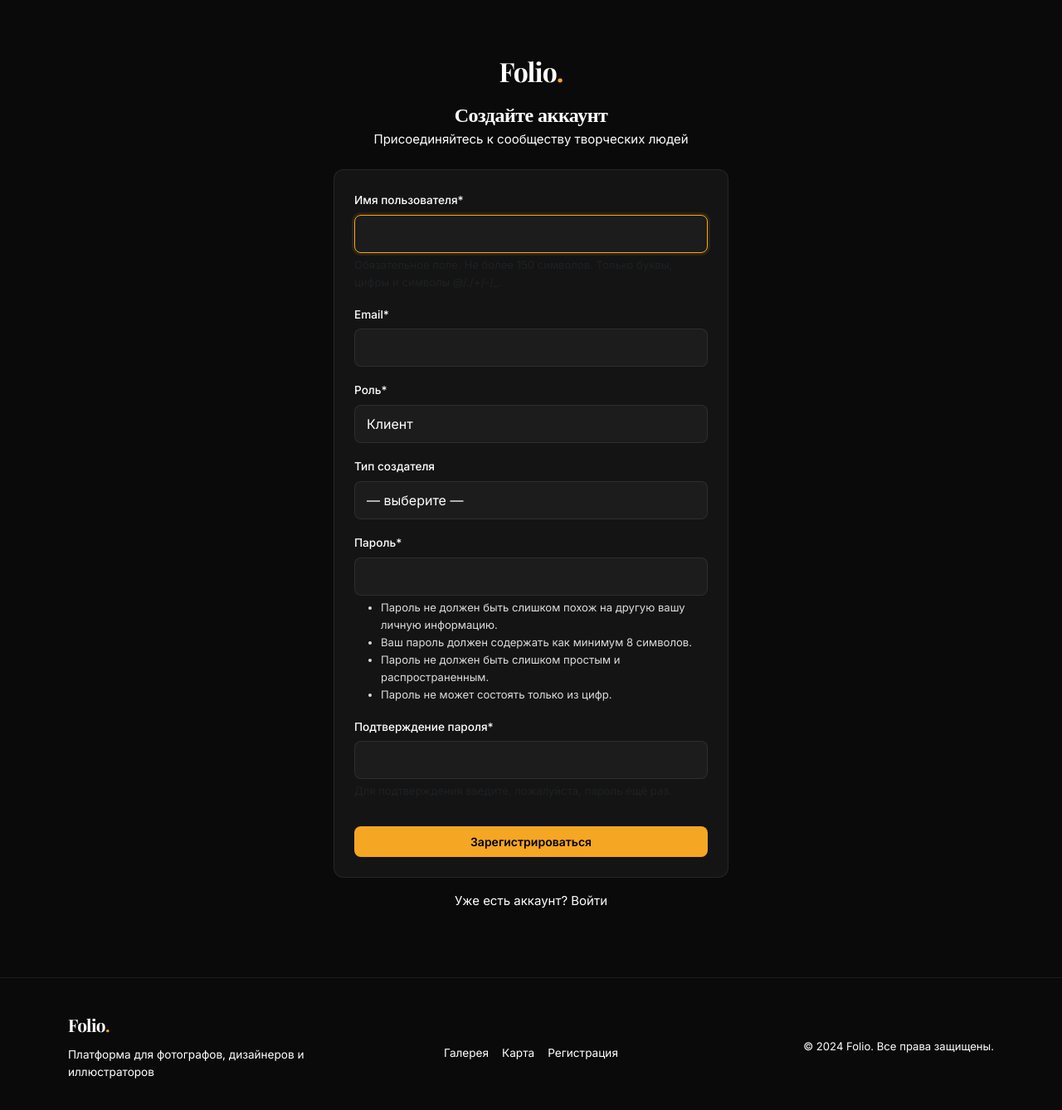
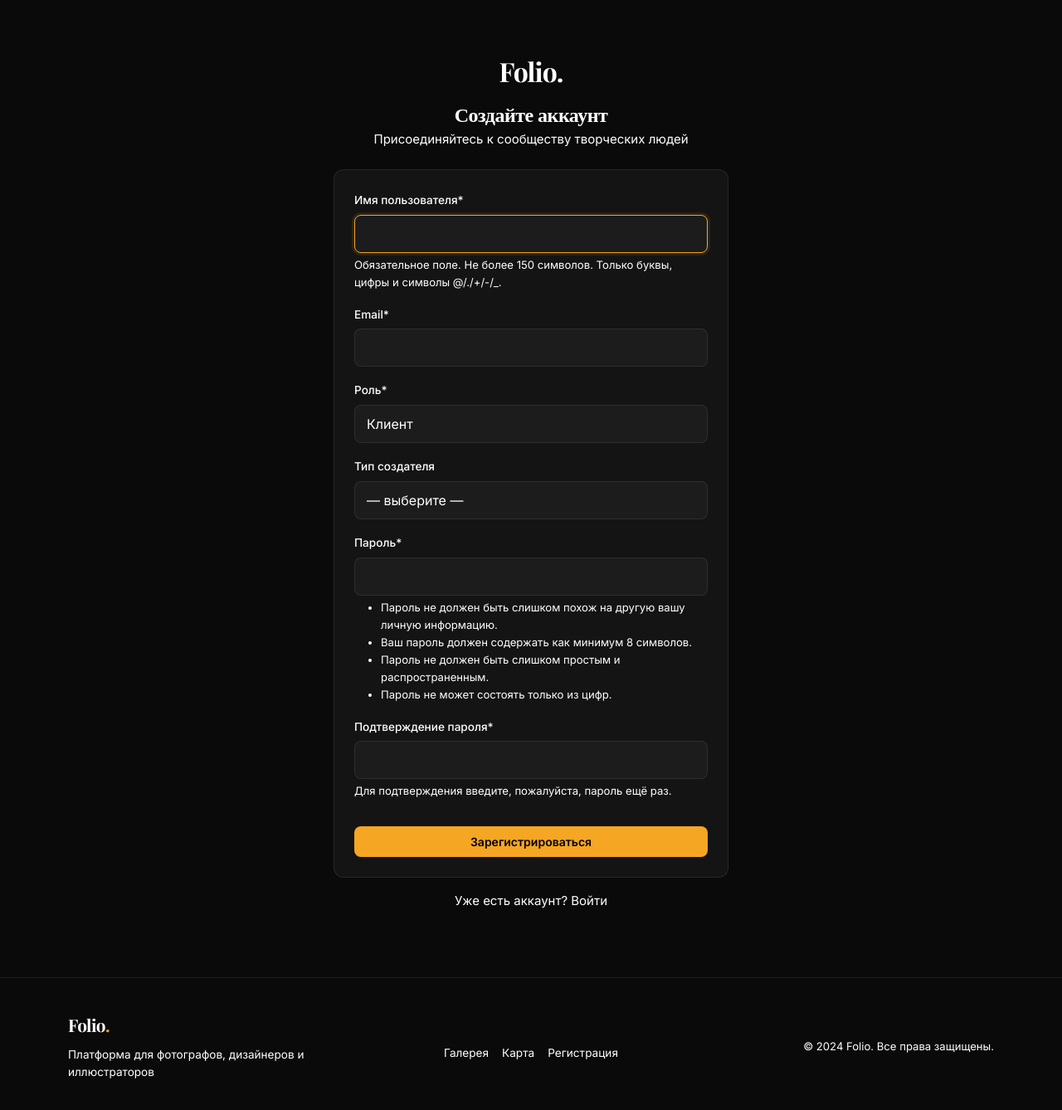
Before and after one commit to ds23432c/Sidelnikov_foto, a Django app: page /accounts/register/ in a window 1280 px wide. Shown: the part 80-1418 px from the top of the page at 83% size. Run offline with Django 4.2, Linux system fonts and the light colour scheme; some libraries are stand-ins or nearby versions.

Commit message:
Make registration text fully white

```diff
--- a/static/css/main.css
+++ b/static/css/main.css
@@ -564,34 +564,30 @@ a:hover { color: var(--accent-dark); }
 @keyframes shimmer { 0% { background-position: 200% 0; } 100% { background-position: -200% 0; } }
 
 /* ====== РЕГИСТРАЦИЯ ====== */
-.register-page__intro h2,
-.register-page__intro p,
-.register-page__login,
-.register-page__login a {
-  color: var(--text);
-}
-
-.register-page__intro p {
-  color: var(--text);
-}
-
-.register-page__card .form-label,
-.register-page__card label,
-.register-page__card .helptext,
-.register-page__card ul,
-.register-page__card li {
+.register-page,
+.register-page * {
   color: var(--text) !important;
 }
 
-.register-page__card .helptext,
-.register-page__card ul {
-  opacity: 0.85;
+.register-page .btn-accent,
+.register-page .btn-accent:hover {
+  color: #000 !important;
 }
 
-.register-page__card .text-muted,
-.register-page__card small {
+.register-page .form-control,
+.register-page .form-select {
   color: var(--text) !important;
-  opacity: 0.75;
+}
+
+.register-page .form-control::placeholder {
+  color: rgba(255,255,255,0.65) !important;
+}
+
+.register-page__card .helptext,
+.register-page__card .form-text,
+.register-page__card .errorlist,
+.register-page__card ul {
+  opacity: 1;
 }
 
 /* Responsive */
```
